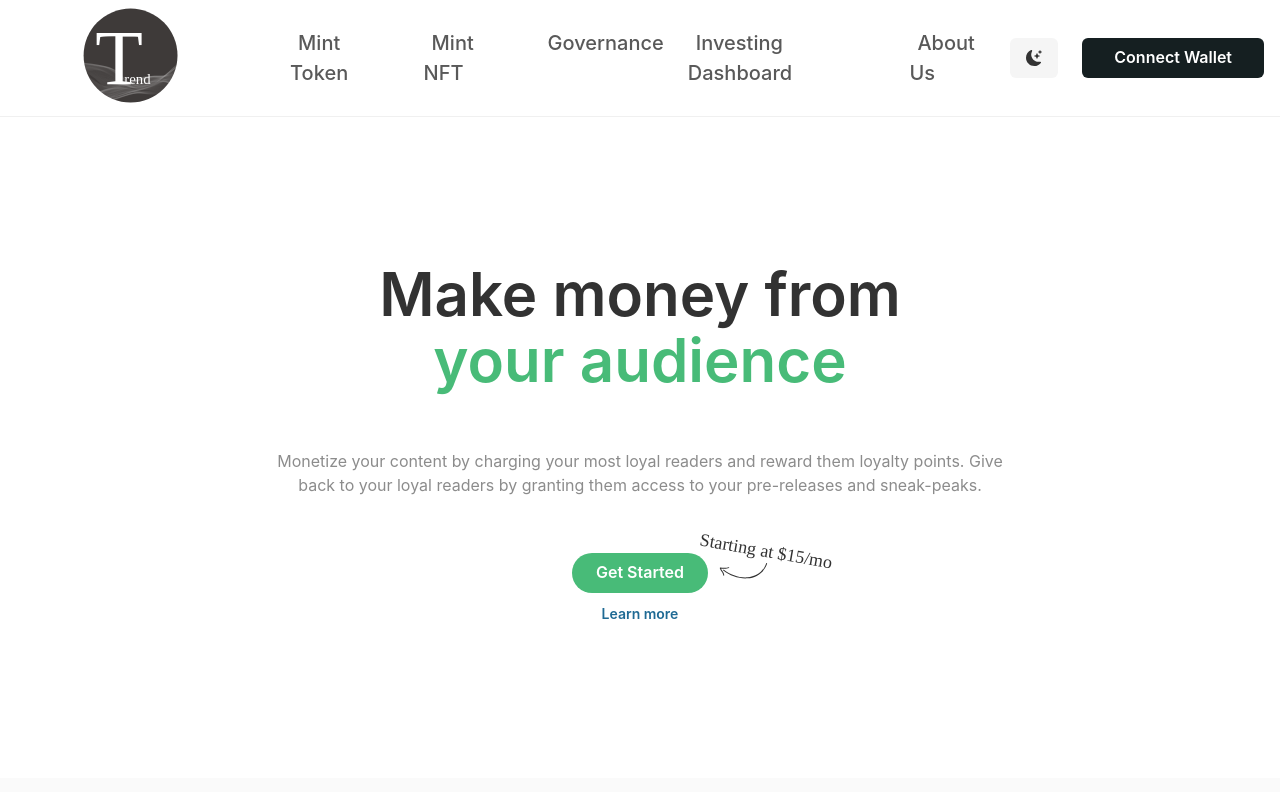
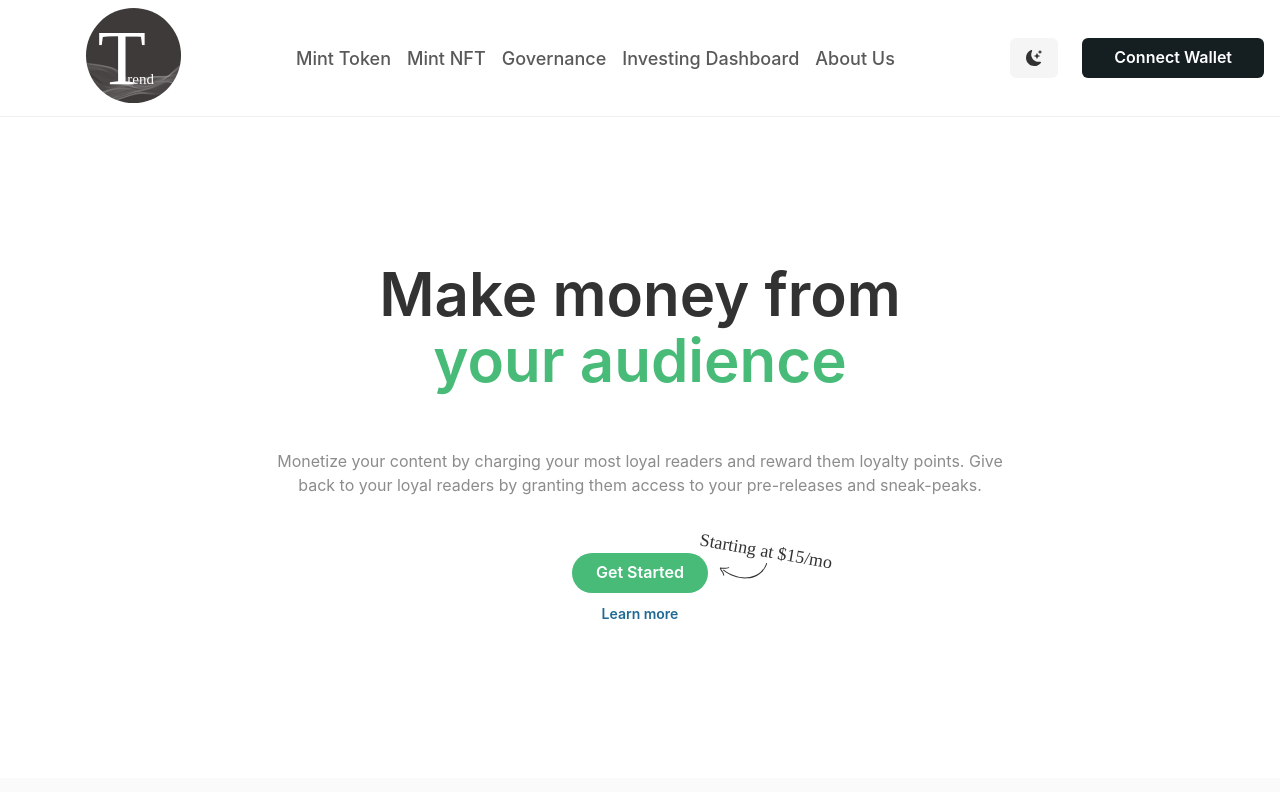
Before and after one commit to stevecyj/krypto-final, a React (Vite) app: page /#/index in a window 1280 px wide. Shown: the top 792 px of the page. Built offline with nearby package versions, Linux system fonts and the light colour scheme.

Commit message:
style: refactor Navbar and Default Layout components
- Decreased font size of Navbar links from `xl` to `lg`
- Removed `flexGrow` prop from a Box component in Default Layout

Signed-off-by: stevecyj <ycsteven.tsao@gmail.com>

```diff
--- a/src/components/Navbar.tsx
+++ b/src/components/Navbar.tsx
@@ -89,10 +89,9 @@ const DesktopNav = () => {
           <Popover trigger={'hover'} placement={'bottom-start'}>
             <PopoverTrigger>
               <Link
-                p={2}
                 as={RouterDomLink}
                 to={navItem.href ?? '#'}
-                fontSize={'xl'}
+                fontSize={'lg'}
                 color={linkColor}
                 fontWeight={500}
                 _hover={{
@@ -100,7 +99,7 @@ const DesktopNav = () => {
                   color: linkHoverColor,
                 }}
               >
-                {navItem.label}
+                <span>{navItem.label}</span>
               </Link>
             </PopoverTrigger>
 
--- a/src/layouts/Default.tsx
+++ b/src/layouts/Default.tsx
@@ -9,7 +9,7 @@ const DefaultLayout = () => {
       <Box w={{ lg: '100%' }}>
         <Navbar />
       </Box>
-      <Box flexGrow={1} justifyContent='center'>
+      <Box justifyContent='center'>
         <Outlet />
       </Box>
       <Box w={{ lg: '100%' }}>
```
